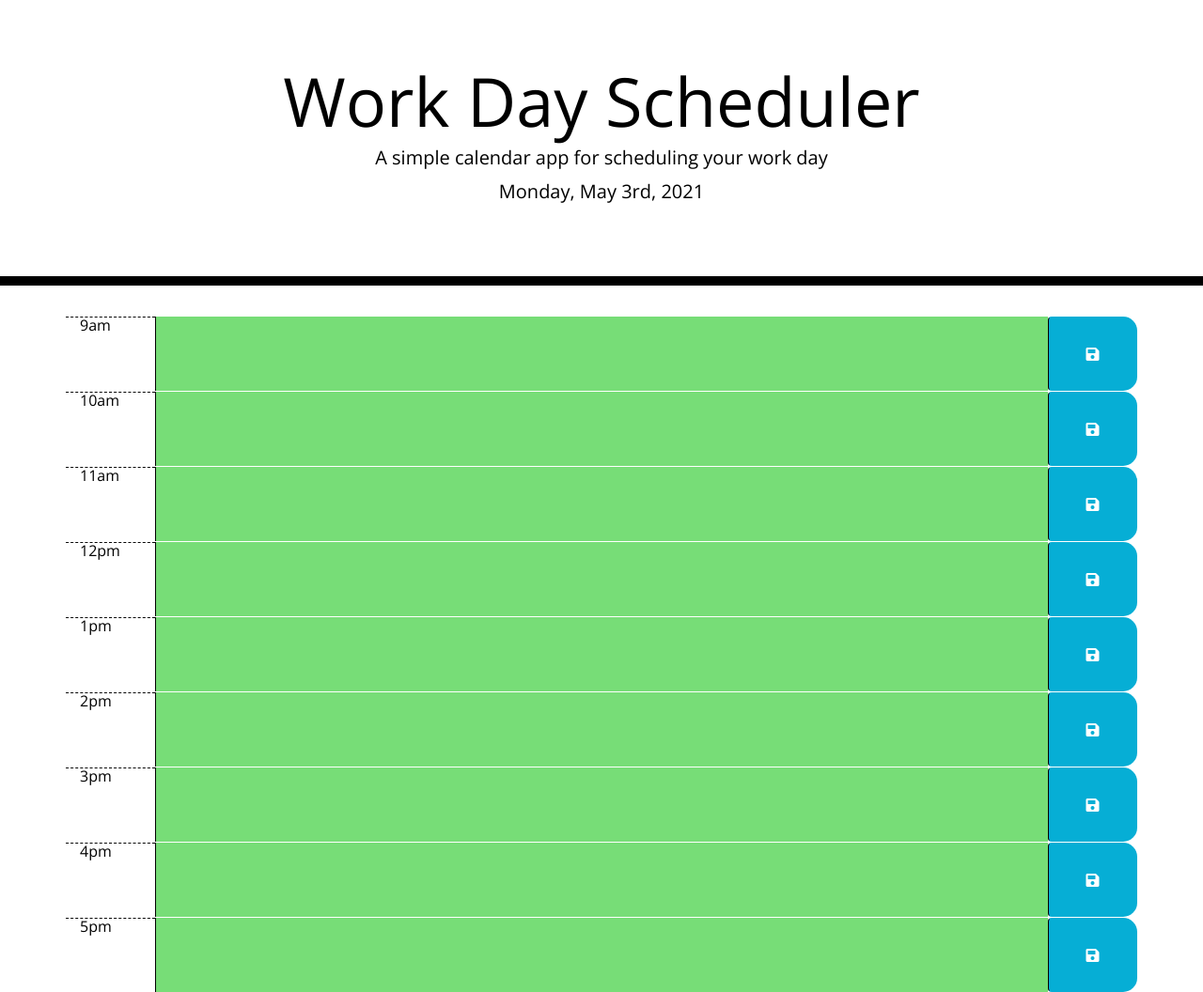
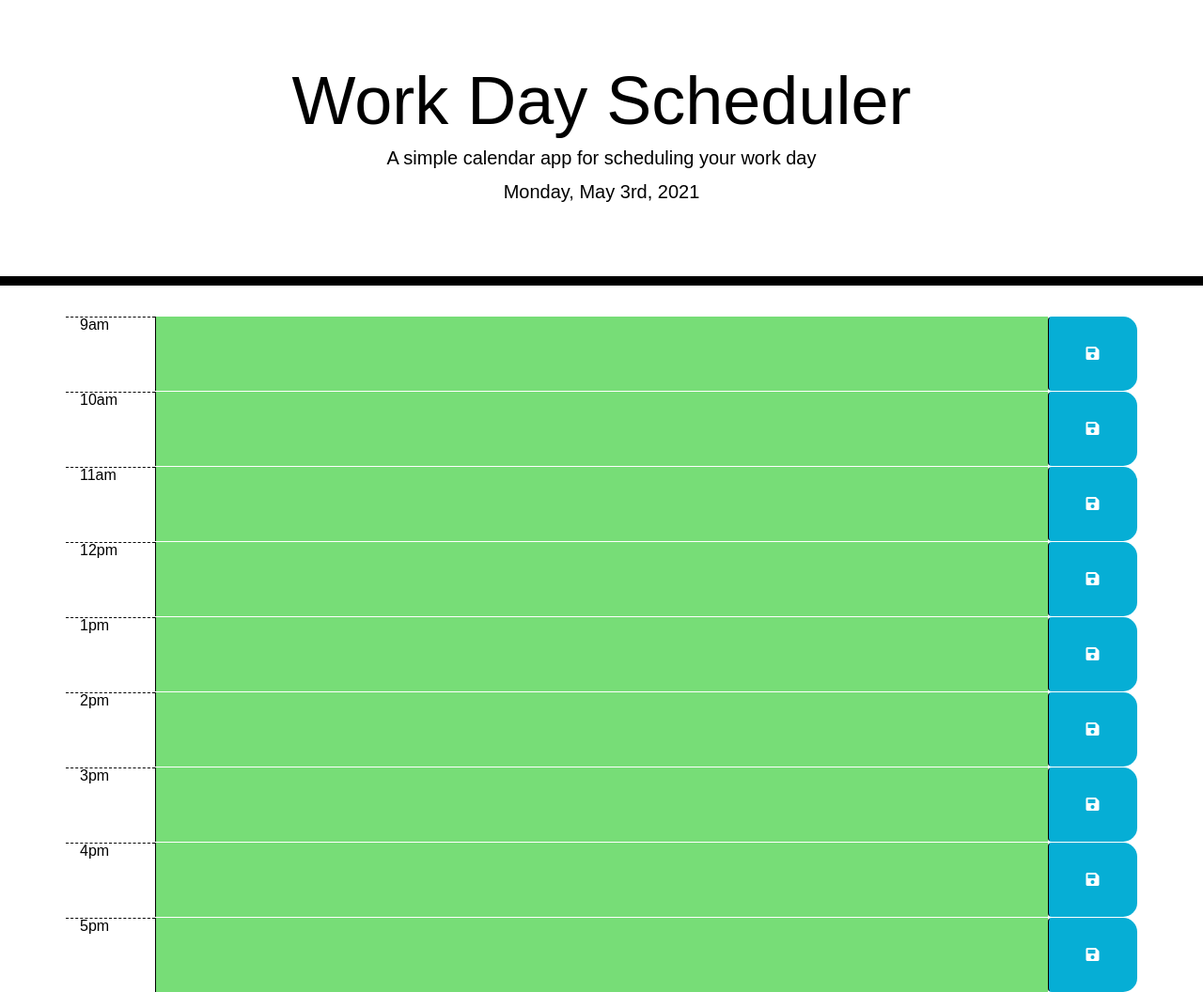
Before and after one commit to JessicaJeyanthiran/WorkDayScheduler, a plain HTML site: page index.html in a window 1280 px wide. Shown: the whole page at 94% size. Drawn offline with nearby package versions, Linux system fonts and the light colour scheme.

Commit message:
readMe updated

```diff
--- a/assets/css/style.css
+++ b/assets/css/style.css
@@ -1,5 +1,5 @@
 body {
-  font-family: 'Open Sans', sans-serif;
+  font-family: 'Anton', sans-serif;
   font-size: 16px;
   line-height: 1;
 }
```
Also changed, not shown: 1 other file.
